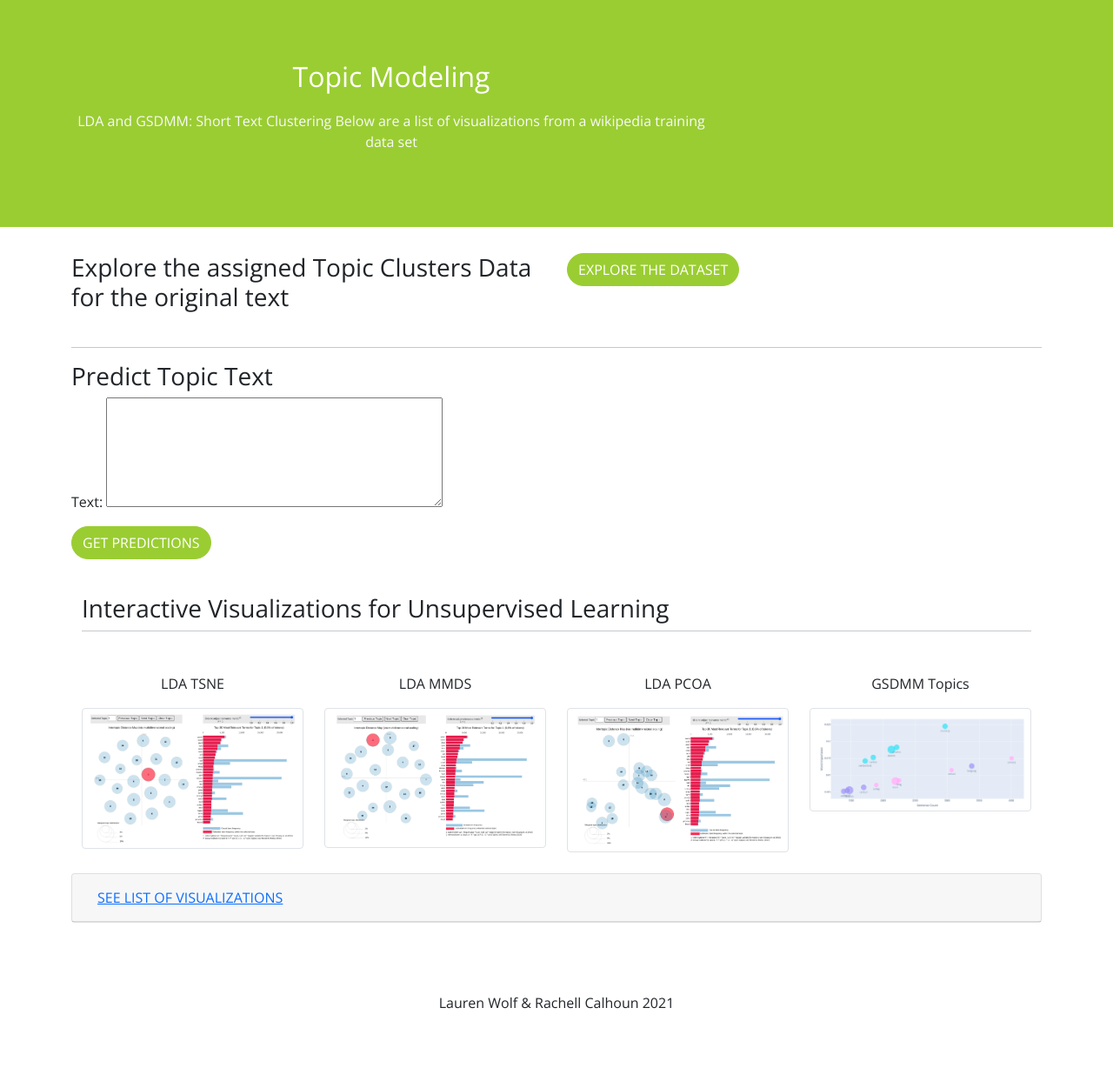
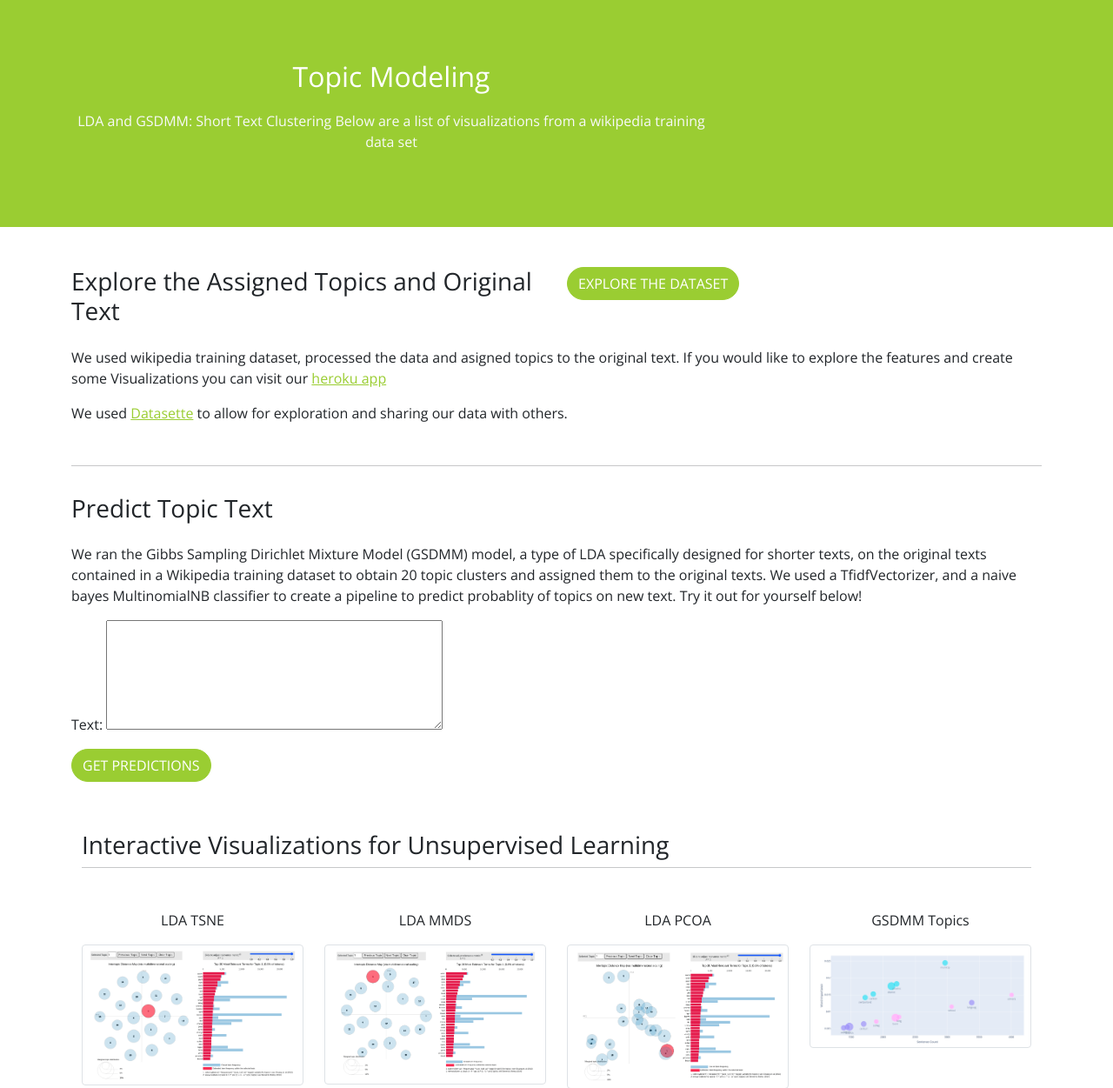
Before and after one commit to RachellCalhoun/text-prediction-app, a Django app: page /unsupervised/ in a window 1280 px wide. Shown: the part 74-1325 px from the top of the page at 87% size. Before the commit the page ends 1234 px from the top, so only its background shows below. Run offline with Django 3.2, Linux system fonts and the light colour scheme.

Commit message:
add context

```diff
--- a/textprediction/predict/templates/predict/indexbase.html
+++ b/textprediction/predict/templates/predict/indexbase.html
@@ -62,7 +62,7 @@ header {
     min-height: auto;
     text-align: center;
     color: #fff;
-    background-image: url('../images/header.jpg');
+    /* background-image: url('../images/header.jpg'); */
     background-position: center;
     -webkit-background-size: cover;
     -moz-background-size: cover;
--- a/textprediction/predict/templates/predict/unsupervised_index.html
+++ b/textprediction/predict/templates/predict/unsupervised_index.html
@@ -6,25 +6,37 @@
   <p class="text-light">LDA and GSDMM: Short Text Clustering Below are a list of visualizations from a wikipedia training data set</p>
   {% endblock top_section %}
 {% block content %}
+<div class="py-3">
 <div class="row">
   <div class="col-6">
-  <h3 class="pb-3">Explore the assigned Topic Clusters Data for the original text
+  <h3 class="pb-3">Explore the Assigned Topics and Original Text
   </h3>
   </div>
   <div class="col-6">
 
   <a href="https://supervised-text-readability.herokuapp.com/supervised_cleaned/unsupervised_topics_only" target="_blank" rel="noopener" class="float-right btn btn-primary">Explore the Dataset</a>
   </div>
+  <p>We used wikipedia training dataset, processed the data and asigned topics to the original text. If you would like to explore the features and create some Visualizations
+    you can visit our <a href="https://supervised-text-readability.herokuapp.com/supervised_cleaned/unsupervised_topics_only">heroku app </a>
+  </p>
+  <p>We used <a href="https://datasette.io/">Datasette</a> to allow for exploration and sharing our data with others.</p>
+
+</div>
 </div>
 <hr>
-<h3>Predict Topic Text</h3>
+<div class="py-3">
+<h3 class="pb-3" >Predict Topic Text</h3>
+<p>We ran the Gibbs Sampling Dirichlet Mixture Model (GSDMM) model, a type of LDA specifically designed for shorter texts,
+  on the original texts contained in a Wikipedia training dataset to obtain 20 topic clusters and assigned them to the original texts.
+  We used a TfidfVectorizer, and a naive bayes MultinomialNB classifier to create a pipeline to predict probablity of topics on new
+  text. Try it out for yourself below!</p>
 <form class="pb-3" action="{% url 'topic_prediction' %}" method="POST">
   {% csrf_token %}
 
   {{form.as_p}}
   <input type="submit" class="btn btn-primary" value='Get Predictions'>
 </form>
-
+</div>
 {% include 'predict/_gallery.html' %}
 
 <div id="accordion">
```
